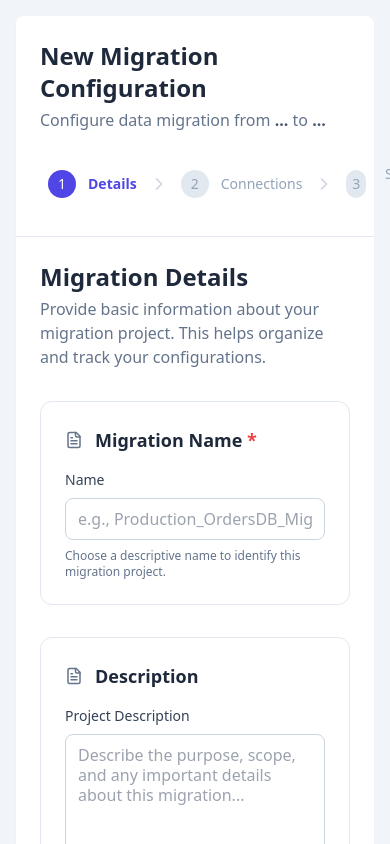
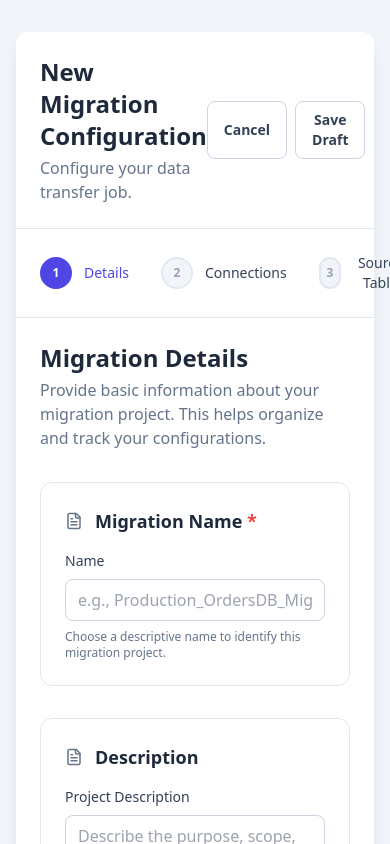
Before and after one commit to stanstork/stratum-ui, a React (Create React App) app: page /wizard in a window 390 px wide. Built offline with nearby package versions, Linux system fonts and the light colour scheme.

Commit message:
wizard final version

```diff
--- a/src/App.tsx
+++ b/src/App.tsx
@@ -65,7 +65,8 @@ const InnerApp: React.FC = () => {
             <div className="absolute top-0 left-0 w-full h-full bg-gradient-to-br from-indigo-50 via-white to-cyan-50 dark:from-slate-900 dark:to-indigo-900 -z-10"></div>
             {user && pathname !== '/login' && <Header view={view} setView={navigate} isDarkMode={isDarkMode} setIsDarkMode={setIsDarkMode} />}
             <main className="flex-1 overflow-y-auto">
-                <div className="w-full h-full p-4 sm:p-6 lg:p-8">
+                {/* Global content container with max-width and centering */}
+                <div className="max-w-7xl mx-auto px-4 sm:px-6 lg:px-8 py-8">
                     <Routes>
                         <Route path="/login" element={<LoginPage />} />
                         <Route path="/*">
--- a/src/components/wizard_step/Step8_Preview.tsx
+++ b/src/components/wizard_step/Step8_Preview.tsx
@@ -3,7 +3,6 @@ import { ArrowRight, CheckCircle, CheckCircle2, Edit, GitMerge, Loader, AlertTri
 import {
     MigrationConfig, Expression, LookupExpr, LiteralExpr, ConditionExpr, MigrateItem, ArithmeticExpr, FunctionCallExpr, Mapping, JoinCondition
 } from "../../types/MigrationConfig";
-import Button from "../common/v2/Button";
 import apiClient from '../../services/apiClient';
 
 // --- Type Guards & Helpers ---
@@ -54,13 +53,13 @@ const ConnectionSummary: React.FC<{ config: MigrationConfig }> = ({ config }) =>
     <div className="flex items-center justify-center gap-4 md:gap-8">
         <div className="flex-1 p-4 bg-slate-50 dark:bg-slate-900/50 rounded-lg border border-slate-200 dark:border-slate-700 space-y-2">
             <div className="flex items-center gap-2">
-                <div className="w-6 h-6 flex items-center justify-center bg-green-100 dark:bg-green-900/50 rounded-md text-green-600 dark:text-green-300">
+                <div className="w-6 h-6 flex items-center justify-center bg-green-100 dark:bg-green-900/50 rounded-md text-blue-600 dark:text-blue-300">
                     <Database size={14} />
                 </div>
-                <p className="text-sm font-semibold text-slate-800 dark:text-slate-300">Source</p>
+                <p className="text-sm font-semibold text-green-800 dark:text-green-300">Source</p>
             </div>
             <p className="text-sm"><span className="font-medium text-slate-600 dark:text-slate-300">Type:</span> {config.connections.source.dataFormat}</p>
-            <p className="text-sm"><span className="font-medium text-slate-600 dark:text-slate-300">Server:</span> {config.connections.source.database}</p>
+            <p className="text-sm"><span className="font-medium text-slate-600 dark:text-slate-300">Database:</span> {config.connections.source.database}</p>
         </div>
         <ArrowRight size={24} className="text-slate-400 dark:text-slate-500 flex-shrink-0" />
         <div className="flex-1 p-4 bg-blue-50 dark:bg-blue-900/20 rounded-lg border border-blue-200 dark:border-blue-700/50 space-y-2">
@@ -71,7 +70,7 @@ const ConnectionSummary: React.FC<{ config: MigrationConfig }> = ({ config }) =>
                 <p className="text-sm font-semibold text-blue-800 dark:text-blue-300">Destination</p>
             </div>
             <p className="text-sm"><span className="font-medium text-slate-600 dark:text-slate-300">Type:</span> {config.connections.dest.dataFormat}</p>
-            <p className="text-sm"><span className="font-medium text-slate-600 dark:text-slate-300">Server:</span> {config.connections.dest.database}</p>
+            <p className="text-sm"><span className="font-medium text-slate-600 dark:text-slate-300">Database:</span> {config.connections.dest.database}</p>
         </div>
     </div>
 );
@@ -81,7 +80,7 @@ const TableMappingSummary: React.FC<{ migrateItem: MigrateItem }> = ({ migrateIt
         <div className="flex-1 flex items-center gap-3 p-4">
             <Table size={20} className="text-green-500 flex-shrink-0" />
             <div>
-                <p className="text-sm font-semibold text-slate-500 dark:text-slate-400">SOURCE TABLE</p>
+                <p className="text-sm font-semibold text-green-500 dark:text-green-400">SOURCE TABLE</p>
                 <p className="font-mono text-base text-slate-800 dark:text-slate-200">{migrateItem.source.names[0]}</p>
             </div>
         </div>
@@ -89,7 +88,7 @@ const TableMappingSummary: React.FC<{ migrateItem: MigrateItem }> = ({ migrateIt
         <div className="flex-1 flex items-center gap-3 p-4">
             <Table size={20} className="text-blue-500 flex-shrink-0" />
             <div>
-                <p className="text-sm font-semibold text-blue-800 dark:text-blue-300">DESTINATION TABLE</p>
+                <p className="text-sm font-semibold text-blue-500 dark:text-blue-400">DESTINATION TABLE</p>
                 <p className="font-mono text-base text-slate-800 dark:text-slate-200">{migrateItem.destination.names[0]}</p>
             </div>
         </div>
@@ -134,7 +133,7 @@ const JoinSummary: React.FC<{ join: JoinCondition }> = ({ join }) => (
                 <div className="w-10 h-10 flex items-center justify-center bg-blue-100 dark:bg-blue-500/20 rounded-full text-blue-600 dark:text-blue-300">
                     <GitMerge size={20} />
                 </div>
-                <p className="text-xs font-semibold mt-1 text-slate-500 dark:text-slate-400">INNER JOIN</p>
+                {/* <p className="text-xs font-semibold mt-1 text-slate-500 dark:text-slate-400">INNER JOIN</p> */}
             </div>
             <div className="flex-1">
                 <p className="text-xs text-slate-500 dark:text-slate-400 uppercase font-semibold">JOINED TABLE</p>
@@ -209,7 +208,32 @@ const Step8_Preview: React.FC<Step8PreviewProps> = ({ config, onEditStep, setVie
         return <div className="text-center text-slate-500 dark:text-slate-400">Configuration is not available.</div>;
     }
 
+    const stepsCompleted = 7;
+    const totalSteps = 7;
+    const progressPercentage = (stepsCompleted / totalSteps) * 100;
+
     return (
+        <div className="space-y-8">
+            {/* Header Zone */}
+            <div className="p-6 text-center bg-white dark:bg-slate-800/50 rounded-xl shadow-sm border border-slate-200 dark:border-slate-700/60">
+                <div className="mx-auto bg-green-100 dark:bg-green-500/20 text-green-600 dark:text-green-300 w-14 h-14 flex items-center justify-center rounded-full">
+                    <CheckCircle2 size={32} />
+                </div>
+                <h2 className="text-3xl font-bold text-slate-800 dark:text-slate-100 mt-4">Migration Summary</h2>
+                <p className="text-base text-slate-500 dark:text-slate-400 mt-2">
+                    Review your migration configuration before executing.
+                </p>
+                <div className="mt-6 max-w-2xl mx-auto">
+                    <div className="flex justify-between items-center mb-2">
+                        <h3 className="text-base font-semibold text-slate-700 dark:text-slate-200">Configuration Progress</h3>
+                        <span className="text-sm font-medium text-green-600 dark:text-green-400">{stepsCompleted}/{totalSteps} steps configured</span>
+                    </div>
+                    <div className="w-full bg-slate-200 dark:bg-slate-700 rounded-full h-2.5">
+                        <div className="bg-green-500 h-2.5 rounded-full" style={{ width: `${progressPercentage}%` }}></div>
+                    </div>
+                </div>
+            </div>
+
             <div className="space-y-6">
                 <SectionCard title="Connections" icon={<Database size={20} />}>
                     <ConnectionSummary config={config} />
@@ -247,18 +271,6 @@ const Step8_Preview: React.FC<Step8PreviewProps> = ({ config, onEditStep, setVie
                 <SectionCard title="Migration Settings" icon={<Settings size={20} />}>
                     <SettingsSummary settings={migrateItem.settings} />
                 </SectionCard>
-
-            {/* Footer Actions Zone */}
-            <div className="pt-6 flex justify-end">
-                {error && (
-                    <div className="w-full mr-4 p-3 bg-red-100 dark:bg-red-500/20 text-red-700 dark:text-red-300 rounded-lg text-sm">
-                        <strong>Error:</strong> {error}
-                    </div>
-                )}
-                <Button onClick={handleSave} variant="primary" disabled={isSaving}>
-                    {isSaving && <Loader size={18} className="animate-spin mr-2" />}
-                    {isSaving ? 'Saving Migration...' : 'Confirm & Save Migration'}
-                </Button>
             </div>
         </div>
     );
--- a/src/pages/MigrationWizard.tsx
+++ b/src/pages/MigrationWizard.tsx
@@ -1,6 +1,6 @@
 import { useEffect, useState } from "react";
 import { emptyMigrationConfig, MigrationConfig } from "../types/MigrationConfig";
-import { ArrowRight, ArrowRightLeft, Check, ChevronRight, Database, FileText, Filter, Link2, Settings, Table } from "lucide-react";
+import { ArrowRight, ArrowRightLeft, Check, CheckCircle2, Database, FileText, Filter, Link2, Loader, Settings, Table } from "lucide-react";
 import Button from "../components/common/v2/Button";
 import Step1_Details from "../components/wizard_step/Step1_Details";
 import Step2_Connections from "../components/wizard_step/Step2_Connections";
@@ -9,26 +9,24 @@ import Step4_Joins from "../components/wizard_step/Step4_Joins";
 import Step5_ColumnMapping from "../components/wizard_step/Step5_ColumnMapping";
 import Step6_Filters from "../components/wizard_step/Step6_Filters";
 import Step7_Settings from "../components/wizard_step/Step7_Settings";
-import PreviewModal from "../components/PreviewModal";
 import { TableMetadata } from "../types/Metadata";
 import apiClient from "../services/apiClient";
 import Step8_Preview from "../components/wizard_step/Step8_Preview";
+import React from "react";
 
 type MigrationWizardProps = {
+    setView: (view: string, params?: any) => void;
     onBack: () => void;
-    setView: (view: string, params?: any) => void;
 };
 
-const MigrationWizard = ({ onBack, setView }: MigrationWizardProps) => {
+const MigrationWizard: React.FC<MigrationWizardProps> = ({ setView, onBack }) => {
     const [currentStep, setCurrentStep] = useState(1);
-    const [isPreviewVisible, setIsPreviewVisible] = useState(false);
     const [config, setConfig] = useState<MigrationConfig>(emptyMigrationConfig());
+    const [isMetadataLoading, setIsMetadataLoading] = useState(false);
     const [metadata, setMetadata] = useState<Record<string, TableMetadata> | null>(null);
-    const [isMetadataLoading, setIsMetadataLoading] = useState(false);
+    const [isSaving, setIsSaving] = useState(false);
 
-    const sourceName = config.connections.source.name || '...';
-    const destName = config.connections.dest.name || '...';
-
+    // Fetch metadata when source connection changes
     useEffect(() => {
         const loadMetadata = async () => {
             const sourceId = config.connections.source?.id;
@@ -50,140 +48,155 @@ const MigrationWizard = ({ onBack, setView }: MigrationWizardProps) => {
         loadMetadata();
     }, [config.connections.source?.id]);
 
-    useEffect(() => {
-        if (isPreviewVisible) {
-            document.body.style.overflow = 'hidden';
-        } else {
-            document.body.style.overflow = 'auto';
-        }
-        return () => { document.body.style.overflow = 'auto'; };
-    }, [isPreviewVisible]);
-
-    const isStep1Complete = config.name.trim() !== '';
-    const isStep2Complete = !!(config.connections.source.id && config.connections.dest.id);
-    const isStep3Complete = !!config.migration.migrateItems[0]?.source.names[0];
-
     const steps = [
-        { num: 1, title: 'Details', isComplete: isStep1Complete, isDisabled: false },
-        { num: 2, title: 'Connections', isComplete: isStep2Complete, isDisabled: !isStep1Complete },
-        { num: 3, title: 'Source Table', isComplete: isStep3Complete, isDisabled: !isStep2Complete },
-        { num: 4, title: 'Joins', isComplete: true, isDisabled: !isStep3Complete },
-        { num: 5, title: 'Column Mapping', isComplete: true, isDisabled: !isStep3Complete },
-        { num: 6, title: 'Filters', isComplete: true, isDisabled: !isStep3Complete },
-        { num: 7, title: 'Settings', isComplete: true, isDisabled: !isStep3Complete },
-        { num: 8, title: 'Preview', isComplete: true, isDisabled: !isStep3Complete }
+        { num: 1, title: 'Details', icon: <FileText size={20} /> },
+        { num: 2, title: 'Connections', icon: <Database size={20} /> },
+        { num: 3, title: 'Source Table', icon: <Table size={20} /> },
+        { num: 4, title: 'Joins', icon: <Link2 size={20} /> },
+        { num: 5, title: 'Column Mapping', icon: <ArrowRightLeft size={20} /> },
+        { num: 6, title: 'Filters', icon: <Filter size={20} /> },
+        { num: 7, title: 'Settings', icon: <Settings size={20} /> },
+        { num: 8, title: 'Preview', icon: <CheckCircle2 size={20} /> }
     ];
 
-    const renderStep = () => {
-        switch (currentStep) {
-            case 1: return <Step1_Details config={config} setConfig={setConfig} />;
-            case 2: return <Step2_Connections config={config} setConfig={setConfig} />;
-            case 3: return <Step3_SelectTable config={config} setConfig={setConfig} migrateItem={config.migration.migrateItems[0]} metadata={metadata} isMetadataLoading={isMetadataLoading} />;
-            case 4: return <Step4_Joins config={config} setConfig={setConfig} metadata={metadata} migrateItem={config.migration.migrateItems[0]} />;
-            case 5: return <Step5_ColumnMapping config={config} setConfig={setConfig} metadata={metadata} migrateItem={config.migration.migrateItems[0]} />;
-            case 6: return <Step6_Filters config={config} setConfig={setConfig} metadata={metadata} migrateItem={config.migration.migrateItems[0]} />;
-            case 7: return <Step7_Settings config={config} setConfig={setConfig} migrateItem={config.migration.migrateItems[0]} />;
-            case 8: return <Step8_Preview config={config} setView={setView} onEditStep={setCurrentStep} />;
-            default: return <Step1_Details config={config} setConfig={setConfig} />;
+    const isStepDisabled = (stepNum: number) => {
+        if (stepNum === 1) return false;
+        if (!config.name) return true; // Step 1 must be complete
+        if (stepNum > 2 && (!config.connections.source?.id || !config.connections.dest?.id)) return true; // Step 2 must be complete
+        if (stepNum > 3 && !config.migration.migrateItems[0].source.names[0]) return true; // Step 3 must be complete
+        return false;
+    };
+
+    const handleNext = () => {
+        if (currentStep < steps.length) {
+            const nextStep = currentStep + 1;
+            if (!isStepDisabled(nextStep)) {
+                setCurrentStep(nextStep);
+            }
         }
     };
 
-    const handleNext = () => { if (currentStep < steps.length) setCurrentStep(currentStep + 1); };
-    const handlePrev = () => { if (currentStep > 1) setCurrentStep(currentStep - 1); };
+    const handlePrev = () => {
+        if (currentStep > 1) {
+            setCurrentStep(currentStep - 1);
+        }
+    };
+
+    const goToStep = (stepNum: number) => {
+        if (!isStepDisabled(stepNum)) {
+            setCurrentStep(stepNum);
+        }
+    }
+
+    const renderStep = () => {
+        const props = { config, setConfig, migrateItem: config.migration.migrateItems[0] };
+        switch (currentStep) {
+            case 1: return <Step1_Details {...props} />;
+            case 2: return <Step2_Connections {...props} />;
+            case 3: return <Step3_SelectTable {...props} metadata={metadata} isMetadataLoading={isMetadataLoading} />;
+            case 4: return <Step4_Joins {...props} metadata={metadata} />;
+            case 5: return <Step5_ColumnMapping {...props} metadata={metadata} />;
+            case 6: return <Step6_Filters {...props} metadata={metadata} />;
+            case 7: return <Step7_Settings {...props} />;
+            case 8: return <Step8_Preview {...props} onEditStep={goToStep} setView={setView} />;
+            default: return <Step1_Details {...props} />;
+        }
+    };
 
     const isNextDisabled = () => {
-        const currentStepConfig = steps.find(s => s.num === currentStep);
-        return !currentStepConfig?.isComplete;
+        switch (currentStep) {
+            case 1: return !config.name;
+            case 2: return !config.connections.source?.id || !config.connections.dest?.id;
+            case 3: return !config.migration.migrateItems[0].source.names[0];
+            default: return false;
+        }
     };
 
-    const isLastStep = currentStep === steps.length;
+    const handleSave = async () => {
+        setIsSaving(true);
+        try {
+            console.log("Saving migration config:", config);
+            // await apiClient.createJobDefinition(config);
+            // setView('definitions'); // Navigate on success
+        } catch (error) {
+            console.error("Failed to save migration:", error);
+            // Optionally show an error message to the user
+        } finally {
+            setIsSaving(false);
+        }
+    };
 
     return (
-        <div className="pb-8">
-            <div className="bg-white dark:bg-slate-800/50 rounded-lg shadow-sm flex flex-col">
-                {/* Header Area */}
-                <div className="p-6">
-                    <div className="mb-6">
+        <div className="w-full">
+            <div className="bg-white dark:bg-slate-800/60 rounded-xl shadow-lg">
+
+                {/* Header Zone: Title & Buttons */}
+                <div className="p-6 border-b border-slate-200 dark:border-slate-700/60">
+                    <div className="flex justify-between items-center">
                         <div>
-                            <h1 className="text-2xl font-bold text-slate-800 dark:text-slate-100">New Migration Configuration</h1>
+                            <h2 className="text-2xl font-bold text-slate-800 dark:text-slate-100">New Migration Configuration</h2>
                             <p className="text-slate-500 dark:text-slate-400 mt-1">
-                                Configure data migration from <span className="font-semibold text-slate-600 dark:text-slate-300">{sourceName}</span> to <span className="font-semibold text-slate-600 dark:text-slate-300">{destName}</span>
+                                {config.connections.source.name ? `From ${config.connections.source.name} to ${config.connections.dest.name || '...'}` : 'Configure your data transfer job.'}
                             </p>
                         </div>
+                        <div className="flex gap-2">
+                            <Button variant="outline" onClick={onBack}>Cancel</Button>
+                            <Button variant="outline">Save Draft</Button>
                         </div>
-                    <nav>
-                        <ol className="flex items-center">
+                    </div>
+                </div>
+
+                {/* Stepper Zone */}
+                <div className="p-6 border-b border-slate-200 dark:border-slate-700/60">
+                    <ol className="flex items-center w-full">
                         {steps.map((step, index) => {
-                                const isCompleted = currentStep > step.num;
+                            const isDisabled = isStepDisabled(step.num);
+                            const isCompleted = currentStep > step.num && !isDisabled;
                             const isActive = currentStep === step.num;
-                                let statusClasses;
-                                if (isActive) {
-                                    statusClasses = {
-                                        circle: 'bg-indigo-600 text-white',
-                                        text: 'text-indigo-600 dark:text-indigo-400 font-semibold'
-                                    };
-                                } else if (step.isDisabled) {
-                                    statusClasses = {
-                                        circle: 'bg-slate-200 dark:bg-slate-700 text-slate-400 dark:text-slate-500 cursor-not-allowed',
-                                        text: 'text-slate-400 dark:text-slate-500 cursor-not-allowed'
-                                    };
-                                } else if (step.isComplete) {
-                                    statusClasses = {
-                                        circle: 'bg-indigo-200 dark:bg-indigo-500/30 text-indigo-700 dark:text-indigo-300',
-                                        text: 'text-slate-600 dark:text-slate-300 font-medium'
-                                    };
-                                }
-                                else {
-                                    statusClasses = {
-                                        circle: 'bg-slate-100 dark:bg-slate-700 border border-slate-200 dark:border-slate-600 text-slate-500 dark:text-slate-400',
-                                        text: 'text-slate-500 dark:text-slate-400 font-medium'
-                                    };
-                                }
-
                             return (
-                                    <li key={step.num} className="flex items-center">
+                                <React.Fragment key={step.num}>
+                                    <li className="relative flex items-center">
                                         <button
-                                            onClick={() => !step.isDisabled && setCurrentStep(step.num)}
-                                            disabled={step.isDisabled}
-                                            className="flex items-center gap-3 p-2 rounded-lg"
+                                            onClick={() => goToStep(step.num)}
+                                            disabled={isDisabled}
+                                            className="flex items-center gap-3 text-sm font-medium transition-colors"
                                         >
-                                            <span className={`flex items-center justify-center w-7 h-7 rounded-full text-sm ${statusClasses.circle}`}>
-                                                {step.isComplete && !isActive ? <Check size={16} /> : step.num}
+                                            <span className={`flex items-center justify-center w-8 h-8 rounded-full transition-colors duration-300 border-2 ${isActive ? 'bg-indigo-600 border-indigo-600 text-white' : isCompleted ? 'bg-white dark:bg-slate-700 border-indigo-600 text-indigo-600' : isDisabled ? 'bg-slate-100 dark:bg-slate-800 border-slate-200 dark:border-slate-700 text-slate-400 cursor-not-allowed' : 'bg-white dark:bg-slate-700 border-slate-300 dark:border-slate-600 text-slate-500 hover:border-slate-400'}`}>
+                                                {isCompleted ? <Check size={16} /> : <span className="text-xs font-bold">{step.num}</span>}
                                             </span>
-                                            <span className={`text-sm ${statusClasses.text}`}>
-                                                {step.title}
-                                            </span>
+                                            <span className={`${isActive ? 'text-indigo-600 dark:text-indigo-300' : 'text-slate-700 dark:text-slate-300'} ${isDisabled ? 'text-slate-400' : ''}`}>{step.title}</span>
                                         </button>
-                                        {index < steps.length - 1 && <ChevronRight className="w-5 h-5 text-slate-300 dark:text-slate-600 mx-1" />}
                                     </li>
+                                    {index < steps.length - 1 && <div className={`flex-auto border-t-2 mx-4 transition duration-500 ${isCompleted ? 'border-indigo-600' : 'border-slate-200 dark:border-slate-700'}`}></div>}
+                                </React.Fragment>
                             );
                         })}
                     </ol>
-                    </nav>
                 </div>
 
-                {/* Divider */}
-                <hr className="border-slate-200 dark:border-slate-700" />
+                {/* Step Content Zone */}
+                <main className="p-6">
+                    {renderStep()}
+                </main>
 
-                {/* Step Content Area */}
-                <div className="p-6">
-                    {renderStep()}
+                {/* Footer Actions Zone */}
+                <footer className="p-4 bg-slate-50 dark:bg-slate-900/30 rounded-b-xl border-t border-slate-200 dark:border-slate-700/60">
+                    <div className="flex justify-between items-center">
+                        <Button onClick={handlePrev} variant="outline" className={currentStep === 1 ? 'invisible' : ''}>
+                            Previous Step
+                        </Button>
+                        {currentStep < steps.length ? (
+                            <Button onClick={handleNext} disabled={isNextDisabled()}>
+                                Next Step <ArrowRight size={16} className="ml-2" />
+                            </Button>
+                        ) : (
+                            <Button onClick={handleSave} variant="primary" disabled={isSaving}>
+                                {isSaving && <Loader size={16} className="animate-spin mr-2" />}
+                                {isSaving ? 'Saving...' : 'Confirm & Save'}
+                            </Button>
+                        )}
                     </div>
-
-                {/* Footer Area */}
-                <div className="p-6 border-t border-slate-200 dark:border-slate-700 flex justify-end">
-                    <div className="flex items-center gap-3">
-                        <Button onClick={onBack} variant="secondary">Cancel</Button>
-                        <Button variant="outline">Save Draft</Button>
-                        {currentStep > 1 && <Button onClick={handlePrev} variant="secondary">Previous</Button>}
-                        {isLastStep
-                            ? <Button onClick={() => setIsPreviewVisible(true)} variant="primary" disabled={isNextDisabled()}>Finish & Review</Button>
-                            : <Button onClick={handleNext} disabled={isNextDisabled()}>Next Step <ArrowRight size={16} className="ml-2" /></Button>
-                        }
-                    </div>
-                </div>
-
-                {isPreviewVisible && <PreviewModal config={config} onClose={() => setIsPreviewVisible(false)} setView={setView} />}
+                </footer>
             </div>
         </div>
     );
```
Lines whose indentation alone changed are shown as unchanged.
